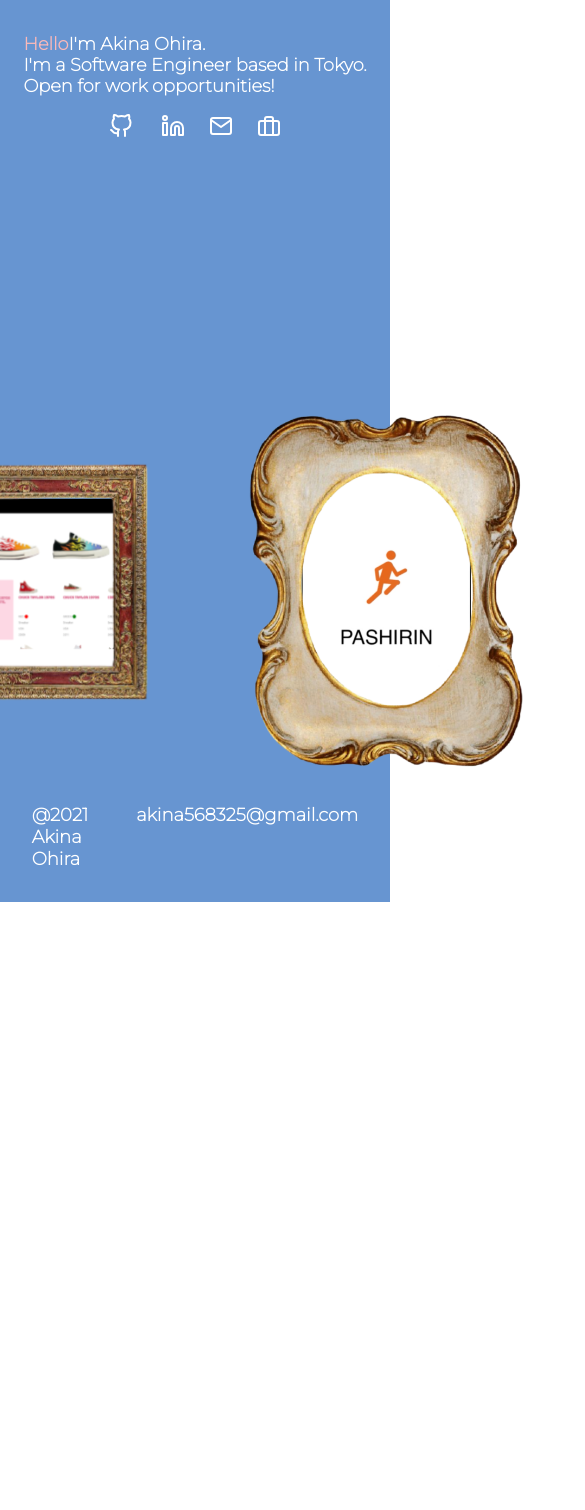
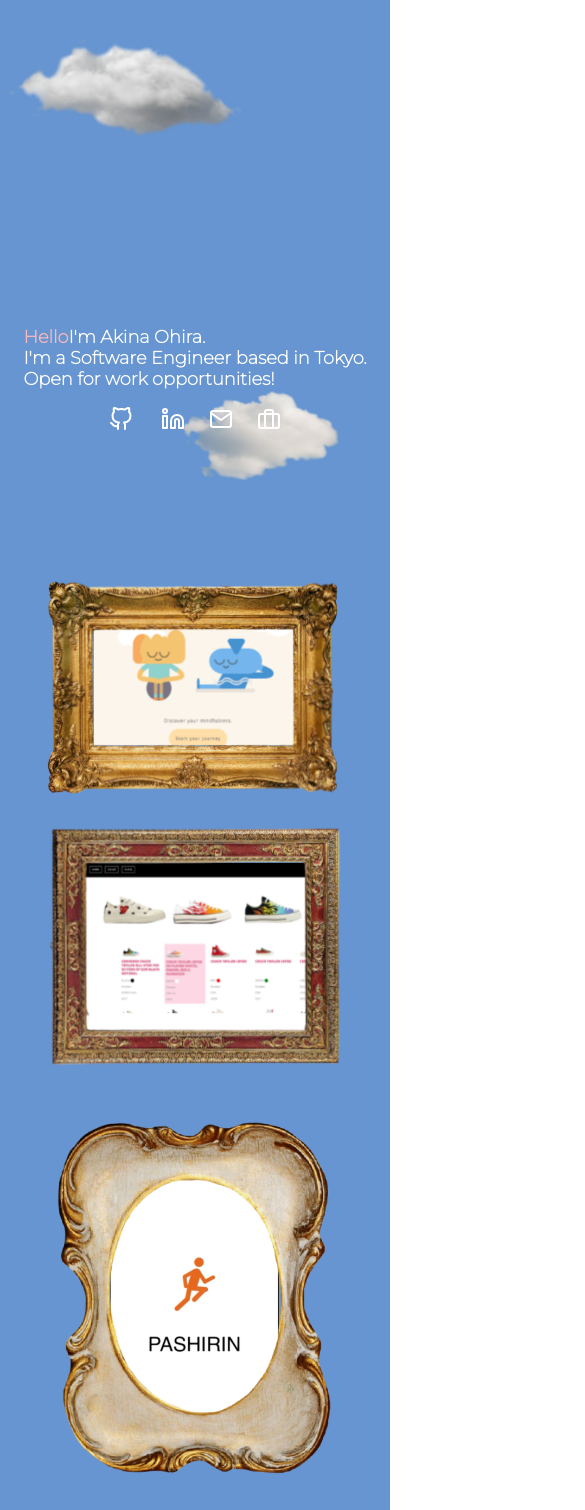
Before and after one commit to akinaohira/portfolio, a React (Create React App) app: page / in a window 390 px wide. Shown: the top 1510 px of the page, 585 px wide, since content can reach past the window. Before the commit the page ends 902 px from the top, so only its background shows below. Built offline with nearby package versions, Linux system fonts and the light colour scheme.

Commit message:
add mobile design to main page

```diff
--- a/src/components/Footer.js
+++ b/src/components/Footer.js
@@ -3,8 +3,8 @@ import "../css/App.css"
 
 function Footer() {
   return <footer >
-    <p>@2021 Akina Ohira</p>
-    <p >akina568325@gmail.com</p>
+    <p>&copy;2021 Akina Ohira</p>
+    <p>akina568325@gmail.com</p>
   </footer>
 }
 
--- a/src/components/Meditation.js
+++ b/src/components/Meditation.js
@@ -6,10 +6,12 @@ import { ReactComponent as Cloud } from "../img/cloud-icon.svg"
 import meditation from "../img/meditation.png"
 import meditation1 from "../img/meditation1.png"
 import blueOrangeMan from "../img/blueOrangeMan.svg"
+import Footer from "./Footer.js"
 
 
 function Meditaion() {
-  return <div className="frame_indivisual" id="meditation">
+  return <div>
+    <div className="frame_indivisual" id="meditation">
       <Link to="/" className="arrow_box"><LeftArrow className="arrow_icon" />Back to Home</Link>
       <div className="container">
         <div className="img_box" id="web_img">
@@ -43,6 +45,8 @@ function Meditaion() {
         </div>
       </div>
     </div>
+    <Footer />
+  </div>
 }
 
 export default Meditaion
--- a/src/components/Mycanvas.js
+++ b/src/components/Mycanvas.js
@@ -6,10 +6,12 @@ import '../css/App.css';
 import mycanvas from "../img/mycanvas_home.png"
 import mycanvasList from "../img/mycanvas_list.png"
 import mycanvasLogin from "../img/mycanvas_login.png"
+import Footer from "./Footer.js"
 
 function Mycanvs() {
-  return <div className="frame_indivisual" id="mycanvas" >
-    <Link to="/" className="arrow_box"><LeftArrow className="arrow_icon" /></Link>
+  return <div>
+    <div className="frame_indivisual" id="mycanvas" >
+      <Link to="/" className="arrow_box"><LeftArrow className="arrow_icon" />Back to Home</Link>
       <div className="container">
         <div className="img_box" id="web_img">
           <img alt="frame" src={mycanvas}></img>
@@ -34,6 +36,8 @@ function Mycanvs() {
         </div>
       </div>
     </div>
+    <Footer />
+  </div>
 }
 
 export default Mycanvs
--- a/src/components/Pashirin.js
+++ b/src/components/Pashirin.js
@@ -11,10 +11,12 @@ import usePashirin from "../img/user_pashirin.png"
 import watingDeli from "../img/user-watingDelivery.png"
 import login from "../img/login.png"
 import done from "../img/pashirin-finish.png"
+import Footer from "./Footer"
 
 function Pashirin() {
-  return <div className="frame_indivisual" id="pashirin_back">
-    <Link to="/" className="arrow_box"><LeftArrow className="arrow_icon" /></Link>
+  return <div>
+    <div className="frame_indivisual" id="pashirin_back">
+      <Link to="/" className="arrow_box"><LeftArrow className="arrow_icon" />Back to Home </Link>
       <div>
         <div className="img_box">
           <img src={pashirinFlash} alt="frame"></img>
@@ -47,9 +49,9 @@ function Pashirin() {
           </div>
         </div>
       </div>
-
     </div >
-
+    <Footer />
+  </div>
 
 }
 
--- a/src/css/App.css
+++ b/src/css/App.css
@@ -174,8 +174,9 @@ button {
 
 footer {
   font-size: 18px;
-  color:white;
+  /* color:white; */
   display: flex;
+  justify-content: center;
 }
 
 footer p {
@@ -192,7 +193,7 @@ footer p {
   padding: 36px;
 }
 .frame_indivisual {
-  min-height: 100vh;
+  min-height: 95vh;
   display: flex;
   align-self: center;
 }
@@ -458,3 +459,91 @@ h1 {
 #visit_pashirin {
   color:white;
 }
+
+
+
+/* mobile size */
+@media screen and (min-width:350px) and (max-width:420px) {
+    .art_box {
+      flex-direction: column;
+      position: relative;
+      top:-120px;
+    }
+
+    footer {
+      flex-direction: column;
+      font-size: 12px;
+
+    }
+
+    footer p {
+      margin: 8px;
+      text-align: center;
+    }
+
+    .art_box img  {
+      margin: 12px;
+    }
+
+    .main_container {
+      max-width: 420px;
+    }
+
+    .moon {
+      width: 80px;
+    }
+
+    @keyframes cloud1 {
+      0% {
+        transform: translateX(0) ;
+      }
+      50% {
+        transform: translateX(-240px);
+      }
+
+      100% {
+        transform: translateX(0);
+      }
+    }
+
+    @keyframes cloud2 {
+      0% {
+        transform: translateX(0px);
+      }
+      50% {
+      transform: translateX(-300px);
+      }
+      100%{
+        transform: translateX(0px);
+      }
+    }
+    .cloud3 {
+      width:250px;
+    }
+
+    @keyframes cloud3 {
+      0% {
+        transform: translateX(0);
+      }
+
+      40% {
+        transform:translateX(320px);
+        opacity: 1;
+      }
+      41% {
+        transform:translateX(320px);
+        opacity: 0;
+      }
+
+      42% {
+        opacity: 0;
+        transform: translateX(-2000px);
+      }
+      43% {
+        opacity: 1;
+      }
+      100% {
+        transform: translateX(0);
+      }
+    }
+}
```
Lines whose indentation alone changed are shown as unchanged.
